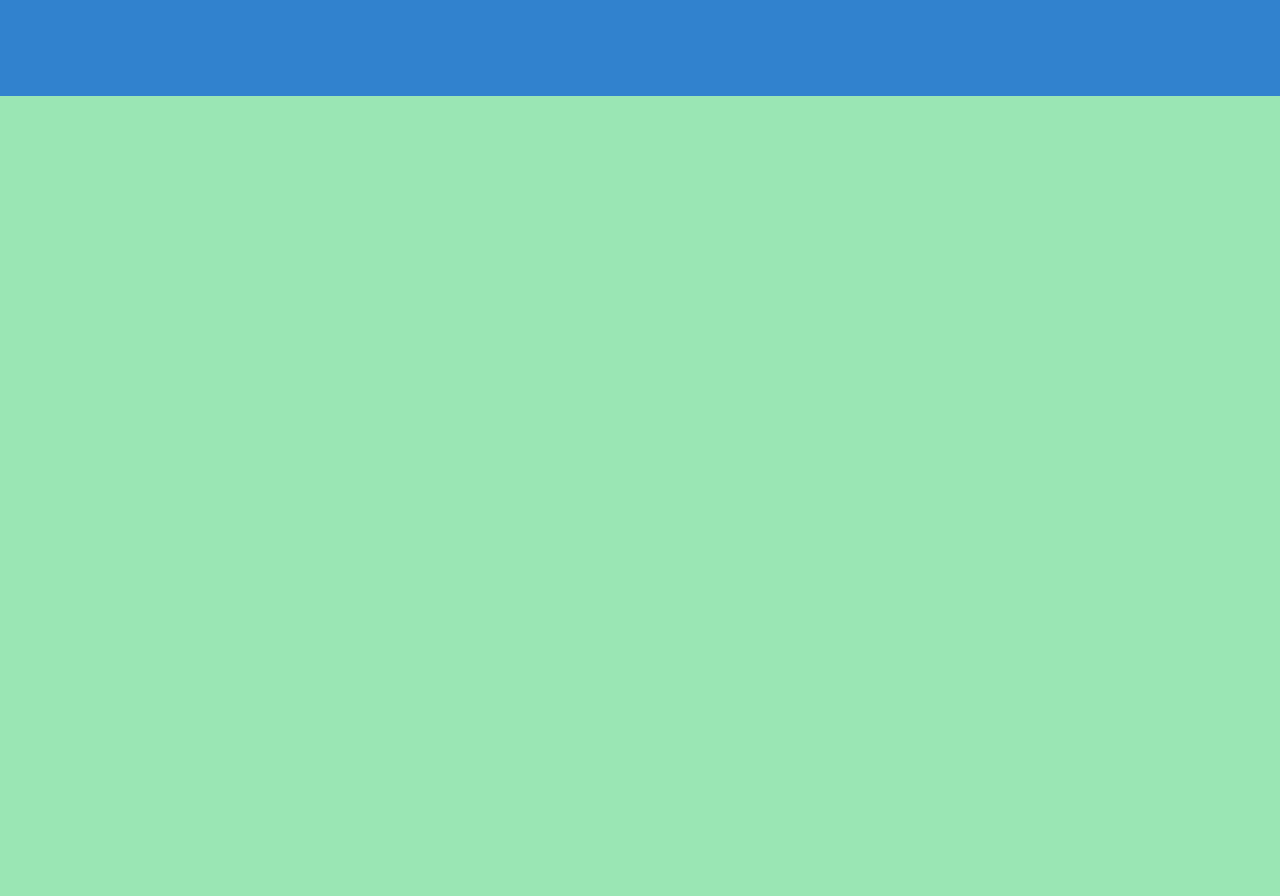
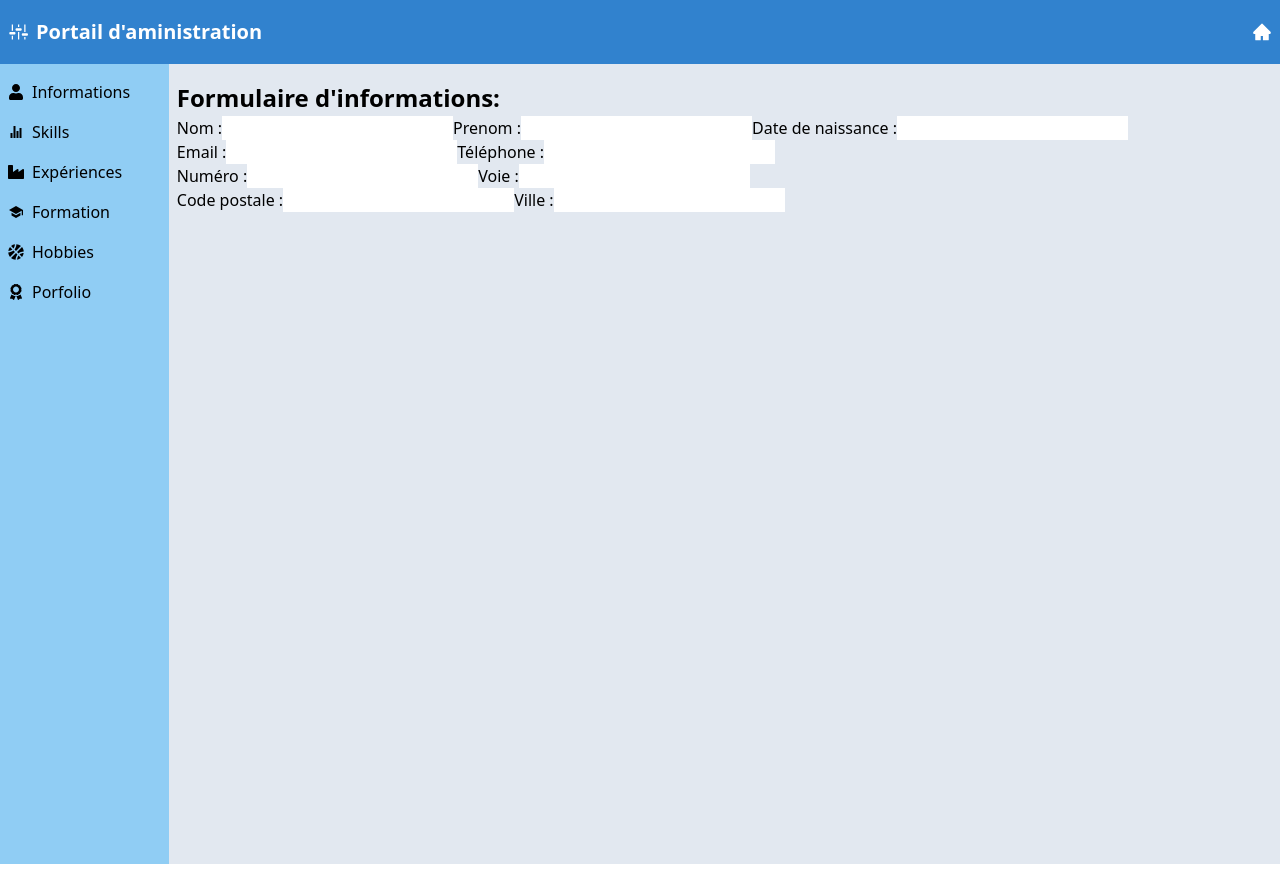
Before and after one commit to beenair/moncv, a React (Create React App) app: page /admin/infos in a window 1280 px wide. After the commit the page ends 864 px from the top, so only its background shows below. Built offline with nearby package versions, Linux system fonts and the light colour scheme.

Commit message:
Mise en page du portail admin + links

```diff
--- a/src/App.js
+++ b/src/App.js
@@ -19,11 +19,6 @@ function App() {
           </Route>
         </Switch>
 
-      <div>
-
-
-      </div>
-
     </Router>
 
   );
--- a/src/Components/admin.js
+++ b/src/Components/admin.js
@@ -1,4 +1,16 @@
 import React, { Component }from 'react';
+import {Switch,Route,Link} from 'react-router-dom'
+
+import AdminMenu from './adminMenu'
+import AdminInfo from './adminInfos'
+import AdminSkills from './adminSkills'
+import AdminExperience from './adminExperience'
+import AdminFormation from './adminFormation'
+import AdminHobbies from './adminHobbies'
+import AdminPortfolio from './adminPortfolio'
+
+import {GoSettings} from 'react-icons/go'
+import {AiFillHome} from 'react-icons/ai'
 
 
 export default class Admin extends Component {
@@ -7,21 +19,61 @@ export default class Admin extends Component {
 
     return(
 
+
         <div className="h-screen">
 
+
             {/* HEADER */}
-        <div className="h-24 bg-blue-600">
-
+            <div className="h-16 px-2 flex flex-row items-center space-x-2 text-xl text-white font-semibold bg-blue-600">
+              <div className="flex-initial"><GoSettings/></div>
+              <div className="flex-1">Portail d'aministration</div>
+              <div className="flex-initial"> <Link to='/'> <AiFillHome/> </Link> </div>
             </div>
 
             {/* PAGE */}
-        <div className="h-full bg-green-300">
+            <div className="h-full flex flex-row">
 
+              {/* Menu latéral */}
+              <AdminMenu/>
+
+              {/* Contenu */}
+              <div className="w-full h-full bg-gray-300">
+
+                <Switch>
+
+                  <Route path="/admin/infos">
+                    <AdminInfo/>
+                  </Route>
+
+                  <Route path="/admin/skills">
+                    <AdminSkills/>
+                  </Route>
+
+                  <Route path="/admin/experiences">
+                    <AdminExperience/>
+                  </Route>
+
+                  <Route path="/admin/formation">
+                    <AdminFormation/>
+                  </Route>
+
+                  <Route path="/admin/loisirs">
+                    <AdminHobbies/>
+                  </Route>
+
+                  <Route path="/admin/portfolio">
+                    <AdminPortfolio/>
+                  </Route>
+
+                </Switch>
 
               </div>
 
             </div>
 
+        </div>
+
+
     );
   }
 }
--- /dev/null
+++ b/src/Components/adminExperience.js
@@ -0,0 +1,16 @@
+import React,{Component} from 'react';
+
+
+export default class AdminExperience extends Component {
+
+  render(){
+
+    return(
+
+      <div className="px-2 py-4">
+        Présentations des expériences professionnelles
+      </div>
+
+    );
+  }
+}
--- /dev/null
+++ b/src/Components/adminFormation.js
@@ -0,0 +1,16 @@
+import React,{Component} from 'react';
+
+
+export default class AdminFormation extends Component {
+
+  render(){
+
+    return(
+
+      <div className="px-2 py-4">
+        Présentations des diplmomes et autres certifications
+      </div>
+
+    );
+  }
+}
--- /dev/null
+++ b/src/Components/adminHobbies.js
@@ -0,0 +1,16 @@
+import React,{Component} from 'react';
+
+
+export default class AdminHobbies extends Component {
+
+  render(){
+
+    return(
+
+      <div className="px-2 py-4">
+        Présentations des loisirs et activités personnelles
+      </div>
+
+    );
+  }
+}
--- /dev/null
+++ b/src/Components/adminInfos.js
@@ -0,0 +1,61 @@
+import React,{Component} from 'react';
+
+
+export default class AdminInfo extends Component {
+
+  render(){
+
+    return(
+
+      <div className="px-2 py-4">
+
+        {/* Titre */}
+        <div className="text-2xl font-semibold">
+          Formulaire d'informations:
+        </div>
+
+        {/* Formulaire */}
+        <div>
+
+          <form>
+
+            <div>
+              <label>Nom :</label>
+              <input></input>
+              <label>Prenom :</label>
+              <input></input>
+              <label>Date de naissance :</label>
+              <input></input>
+            </div>
+
+            <div>
+              <label>Email :</label>
+              <input></input>
+              <label>Téléphone :</label>
+              <input></input>
+            </div>
+
+            <div>
+              <label>Numéro :</label>
+              <input></input>
+              <label>Voie :</label>
+              <input></input>
+            </div>
+
+            <div>
+              <label>Code postale :</label>
+              <input></input>
+              <label>Ville :</label>
+              <input></input>
+            </div>
+
+          </form>
+
+        </div>
+
+
+      </div>
+
+    );
+  }
+}
--- /dev/null
+++ b/src/Components/adminMenu.js
@@ -0,0 +1,44 @@
+import React, { Component } from 'react';
+import {Link} from 'react-router-dom'
+import {FaUser,FaIndustry,FaAward,FaBasketballBall} from 'react-icons/fa';
+import {IoIosStats,IoMdSchool} from 'react-icons/io';
+
+
+export default class AdminMenu extends Component{
+  render(){
+
+    return(
+
+      <div className="flex flex-col gap-4 w-48 px-2 py-4 bg-blue-300">
+
+        <div className="flex flex-row space-x-2 items-center">
+          <div><FaUser/></div>
+          <div><Link to='/admin/infos'>Informations</Link></div>
+        </div>
+        <div className="flex flex-row space-x-2 items-center">
+          <div><IoIosStats/></div>
+          <div><Link to='/admin/skills'>Skills</Link></div>
+        </div>
+        <div className="flex flex-row space-x-2 items-center">
+          <div><FaIndustry/></div>
+          <div><Link to='/admin/experiences'>Expériences</Link></div>
+        </div>
+        <div className="flex flex-row space-x-2 items-center">
+          <div><IoMdSchool/></div>
+          <div><Link to='/admin/formation'>Formation</Link></div>
+        </div>
+        <div className="flex flex-row space-x-2 items-center">
+          <div><FaBasketballBall/></div>
+          <div><Link to='/admin/loisirs'>Hobbies</Link></div>
+        </div>
+        <div className="flex flex-row space-x-2 items-center">
+          <div><FaAward/></div>
+          <div><Link to='/admin/portfolio'>Porfolio</Link></div>
+        </div>
+
+      </div>
+
+    );
+  }
+
+};
--- /dev/null
+++ b/src/Components/adminPortfolio.js
@@ -0,0 +1,16 @@
+import React,{Component} from 'react';
+
+
+export default class AdminPortfolio extends Component {
+
+  render(){
+
+    return(
+
+      <div className="px-2 py-4">
+        Présentations des références et projets
+      </div>
+
+    );
+  }
+}
--- /dev/null
+++ b/src/Components/adminSkills.js
@@ -0,0 +1,16 @@
+import React,{Component} from 'react';
+
+
+export default class AdminSkills extends Component {
+
+  render(){
+
+    return(
+
+      <div className="px-2 py-4">
+        Présentations des compétences
+      </div>
+
+    );
+  }
+}
```
Also changed, not shown: src/Components/menuprincipal.js (deleted, +0 -19 lines). Lines whose indentation alone changed are shown as unchanged.
